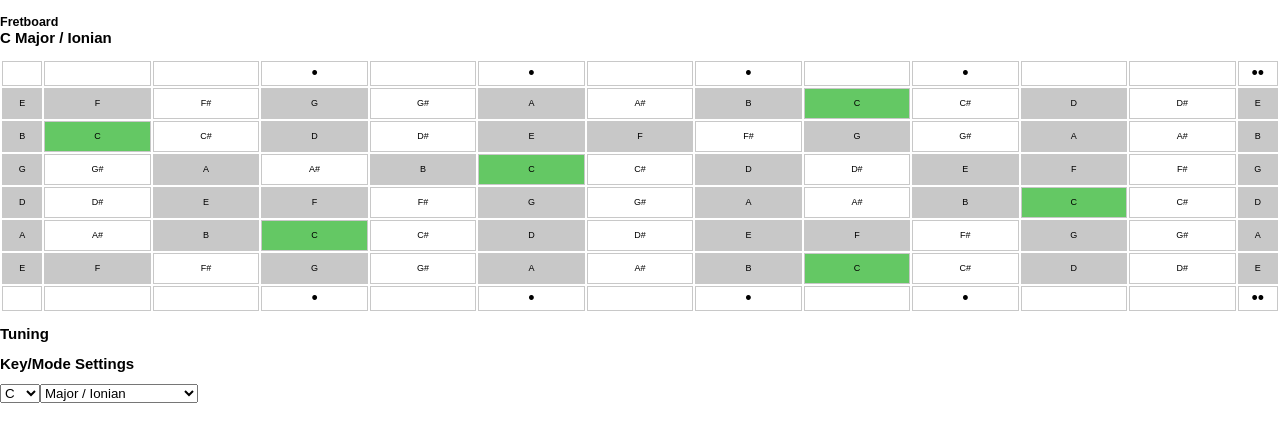
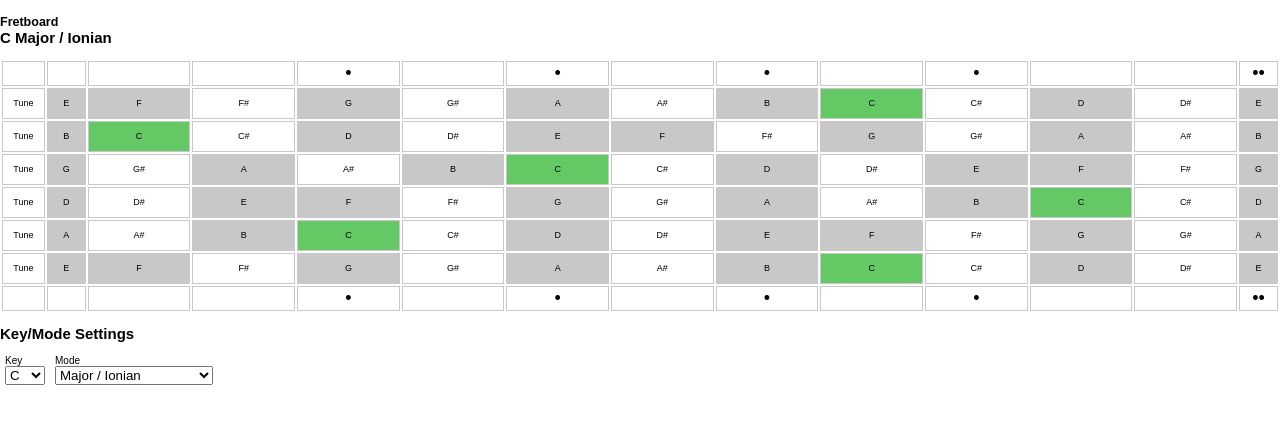
Before and after one commit to samhain13/fretscale-view, a React (Create React App) app: page / in a window 1280 px wide. Shown: the top 442 px of the page. Built offline with nearby package versions, Linux system fonts and the light colour scheme.

Commit message:
removed Tuning class; will just incorporate tuning withe fretboard

```diff
--- a/src/index.css
+++ b/src/index.css
@@ -13,6 +13,11 @@ body {
     background: rgb(100,200,100);
 }
 
+.form-group {
+    display: inline-block;
+    padding: 0px 5px;
+}
+
 #fretboard table {
     font-size: 0.9em;
     overflow: auto;
@@ -25,7 +30,9 @@ body {
     height: 3em;
     width: 3em;
 }
-#fretboard td:first-child, #fretboard td:last-child {
+#fretboard td:first-child,
+#fretboard td:nth-of-type(2),
+#fretboard td:last-child {
     width: 1em;
 }
 #fretboard td.fret-marker {
--- a/src/index.js
+++ b/src/index.js
@@ -18,9 +18,9 @@ class Fretboard extends React.Component {
     }
 
     getMarkerValue(fret_number) {
-        if ([3, 5, 7, 9].indexOf(fret_number) >= 0) {
+        if ([4, 6, 8, 10].indexOf(fret_number) >= 0) {
             return '•';
-        } else if (fret_number === 12) {
+        } else if (fret_number === Number(this.props.app.props.show_frets)) {
             return '••';
         } else {
             return '';
@@ -28,11 +28,13 @@ class Fretboard extends React.Component {
     }
 
     renderMarkers() {
-        let frets = Array(Number(this.props.app.props.show_frets)).fill(null);
+        let frets = Array(Number(this.props.app.props.show_frets) + 1).fill(null);
         return(
             <tr>
             {frets.map((value, index) =>
-                <td key={index} className='fret-marker'>{this.getMarkerValue(index)}</td>
+                <td key={index} className='fret-marker'>
+                    {this.getMarkerValue(index)}
+                </td>
             )}
             </tr>
         );
@@ -42,6 +44,7 @@ class Fretboard extends React.Component {
         let frets = this.props.app.getPitchArray(pitch);
         return(
             <tr key={index}>
+                <td>Tune</td>
             {frets.map((pitch_name, fret_index) =>
                 <td
                     key={fret_index}
@@ -78,43 +81,42 @@ class Fretboard extends React.Component {
 }
 
 
-class Tuning extends React.Component {
-    render() {
-        return(
-            <section id="tuning">
-                <h2>Tuning</h2>
-            </section>
-        );
-    }
-}
-
-
 class KeyModeSettings extends React.Component {
     render() {
         return (
             <section id="key-settings">
                 <h2>Key/Mode Settings</h2>
                 <form action="." method="get">
-                    <select id="choose-pitch" name="choose-pitch">
+                    <div class="form-group">
+                        <label for="choose-Key">Key</label>
+                        <br />
+                        <select id="choose-key" name="choose-key">
                         {PITCH_NAMES.map((name, index) =>
                             <option
                                 key={index}
-                            onClick={() => this.props.app.applyPitchNameSettings(index)}
+                                onClick={() =>
+                                this.props.app.applyPitchNameSettings(index)}
                             >
                                 {name}
                             </option>
                         )}
                         </select>
+                    </div>
+                    <div class="form-group">
+                        <label for="choose-mode">Mode</label>
+                        <br />
                         <select id="choose-mode" name="choose-mode">
                         {FORMULAE.map((item, index) =>
                             <option
                                 key={index}
-                            onClick={() => this.props.app.applyKeyModeSettings(item)}
+                                onClick={() =>
+                                this.props.app.applyKeyModeSettings(item)}
                             >
                                 {item.name}
                             </option>
                          )}
                         </select>
+                    </div>
                  </form>
             </section>
         );
@@ -192,7 +194,6 @@ class FretScaleApp extends React.Component {
                         this.state.pitch_name + ' ' + this.state.key_mode.name
                     }
                 />
-                <Tuning app={this} />
                 <KeyModeSettings app={this} />
             </div>
         );
```
Lines whose indentation alone changed are shown as unchanged.
